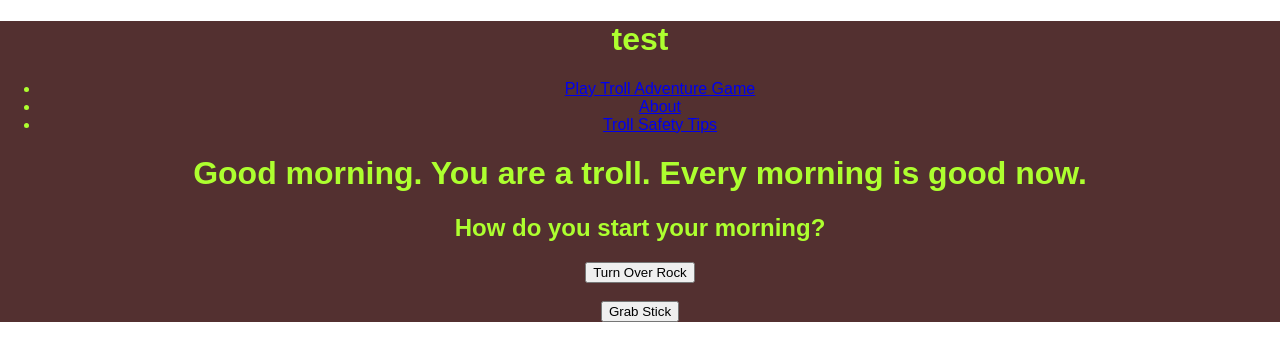
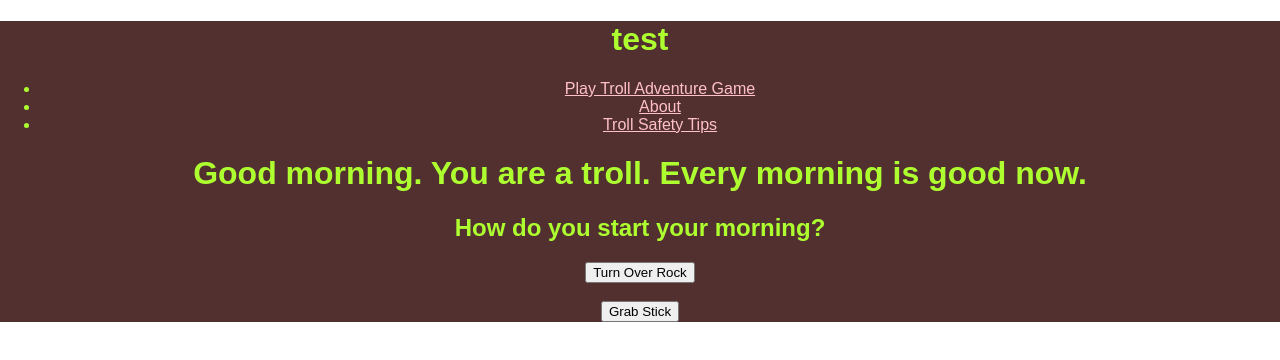
Before and after one commit to robotriley/Troll-builder, a React (Create React App) app: page / in a window 1280 px wide. Shown: the top 360 px of the page. Built offline with nearby package versions, Linux system fonts and the light colour scheme.

Commit message:
links color

```diff
--- a/src/App.css
+++ b/src/App.css
@@ -39,3 +39,14 @@
     transform: rotate(360deg);
   }
 }
+
+a {
+  color: pink;
+}
+a:visited {
+  color: white;
+}
+
+a:hover {
+  color: yellow;
+}
```
Also changed, not shown: public/images/stainedPaper.jpeg (added).
